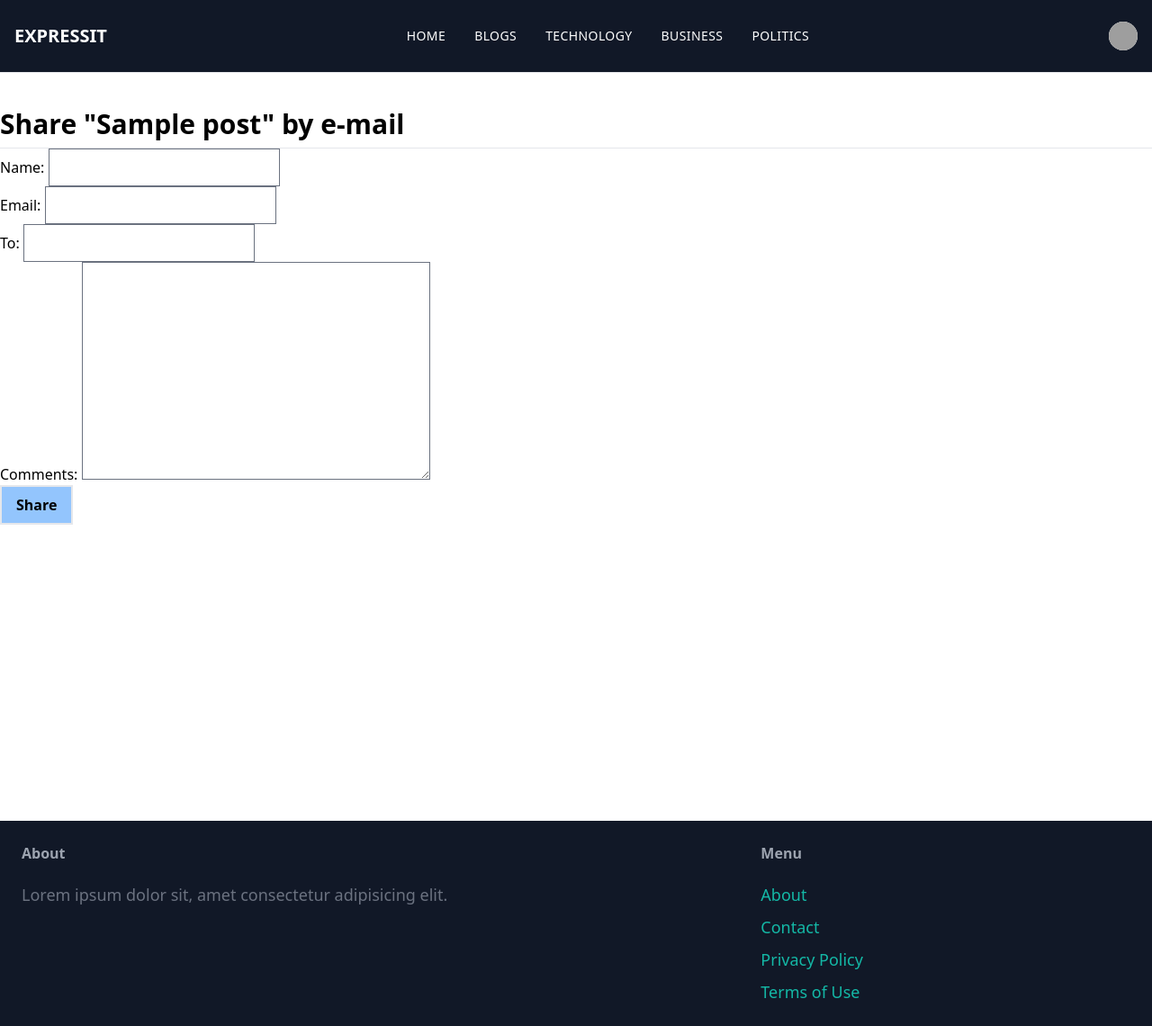
After one commit to matrix-bro/advanced-blog-app, a Django app: template app/templates/app/blog/share.html in a window 1280 px wide. The commit adds this page. Shown: the whole page at 90% size. Run offline with Django 4.2, Linux system fonts and the light colour scheme; tables that the repository leaves empty hold one stand-in row (values such as "Sample post"); the template is opened without the code that fills it: values that come from a table or form of the project are taken from there, most other values are stand-ins (such as "Sample title", 1, 10 or a date in 2020); data that the repository does not hold is empty; parts of the project's set-up code (start-up, migrations or seed data) failed here and were passed over; some libraries are stand-ins or nearby versions; grey boxes are pictures that could not be loaded.

Commit message:
Implemented post sharing

```diff
--- /dev/null
+++ b/app/forms.py
@@ -0,0 +1,7 @@
+from django import forms
+
+class PostShareForm(forms.Form):
+    name = forms.CharField(max_length=100)
+    email = forms.EmailField(max_length=100)   # Recommended by this person
+    to = forms.EmailField(max_length=100)       # Recommended to this person
+    comments = forms.CharField(required=False, widget=forms.Textarea)
--- a/app/templates/app/blog/detail.html
+++ b/app/templates/app/blog/detail.html
@@ -12,6 +12,9 @@
         <p>
             {{ post.content|linebreaks }}
         </p>
+        <p>
+            <a href="{% url 'post_share' post.slug %}" class="underline hover:text-blue-400">Share this post</a>
+        </p>
     </div>
 
 
--- /dev/null
+++ b/app/templates/app/blog/share.html
@@ -0,0 +1,25 @@
+{% extends "app/base.html" %}
+
+{% block title %} Share a post {% endblock %}
+
+{% block content %}
+    <div>
+        {% if sent %}
+            <h1 class="text-3xl border-b py-2 font-bold">E-mail successfully sent.</h1>
+            <p>
+                {{ post.title }} was successfully sent to {{ form.cleaned_data.to }}.
+            </p>
+
+        {% else %}
+            <h1 class="text-3xl border-b py-2 font-bold">Share "{{ post.title }}" by e-mail</h1>
+            <form method="post" novalidate>
+                {% csrf_token %}
+                {{ form.as_p }}
+
+                <button class="bg-blue-300 hover:bg-gray-900 hover:text-white py-2 px-4 border-2 font-semibold">Share</button>
+            </form>
+        {% endif %}
+    </div>
+
+
+{% endblock %}
--- a/app/urls.py
+++ b/app/urls.py
@@ -7,4 +7,6 @@ urlpatterns = [
     # path('posts/', blog.PostListView.as_view(), name='posts'),
     path('post/<int:year>/<int:month>/<int:day>/<slug:slug>/', blog.post_detail, name='post_detail'),
 
+    path('post/<slug:slug>/share/', blog.post_share, name='post_share'),
+
 ]
--- a/project/settings.py
+++ b/project/settings.py
@@ -129,3 +129,6 @@ STATICFILES_DIRS = [
 # https://docs.djangoproject.com/en/4.2/ref/settings/#default-auto-field
 
 DEFAULT_AUTO_FIELD = 'django.db.models.BigAutoField'
+
+# Email
+EMAIL_BACKEND = 'django.core.mail.backends.console.EmailBackend'
```
Also changed, not shown: app/views/blog.py (+31 -0 lines).
